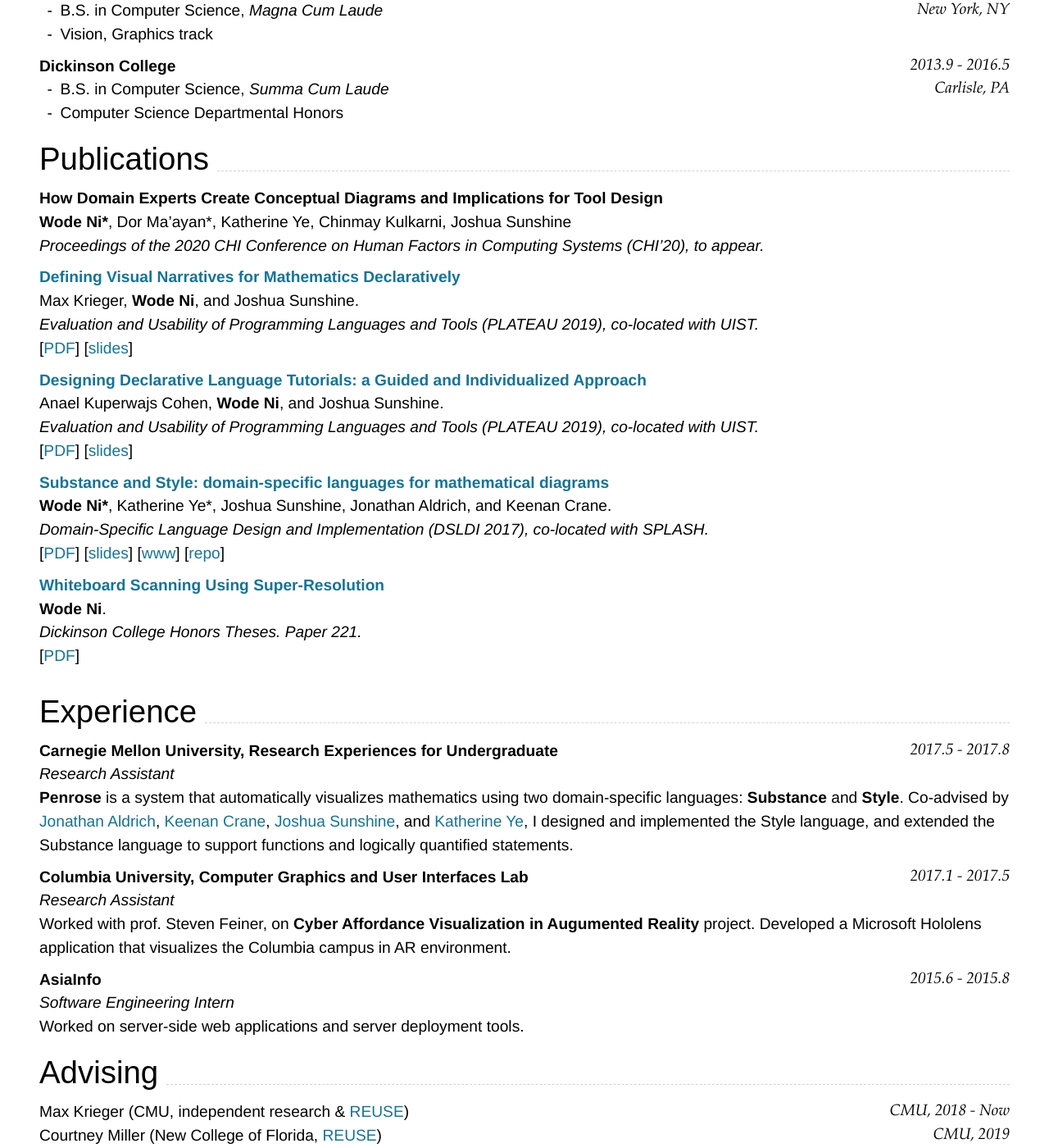
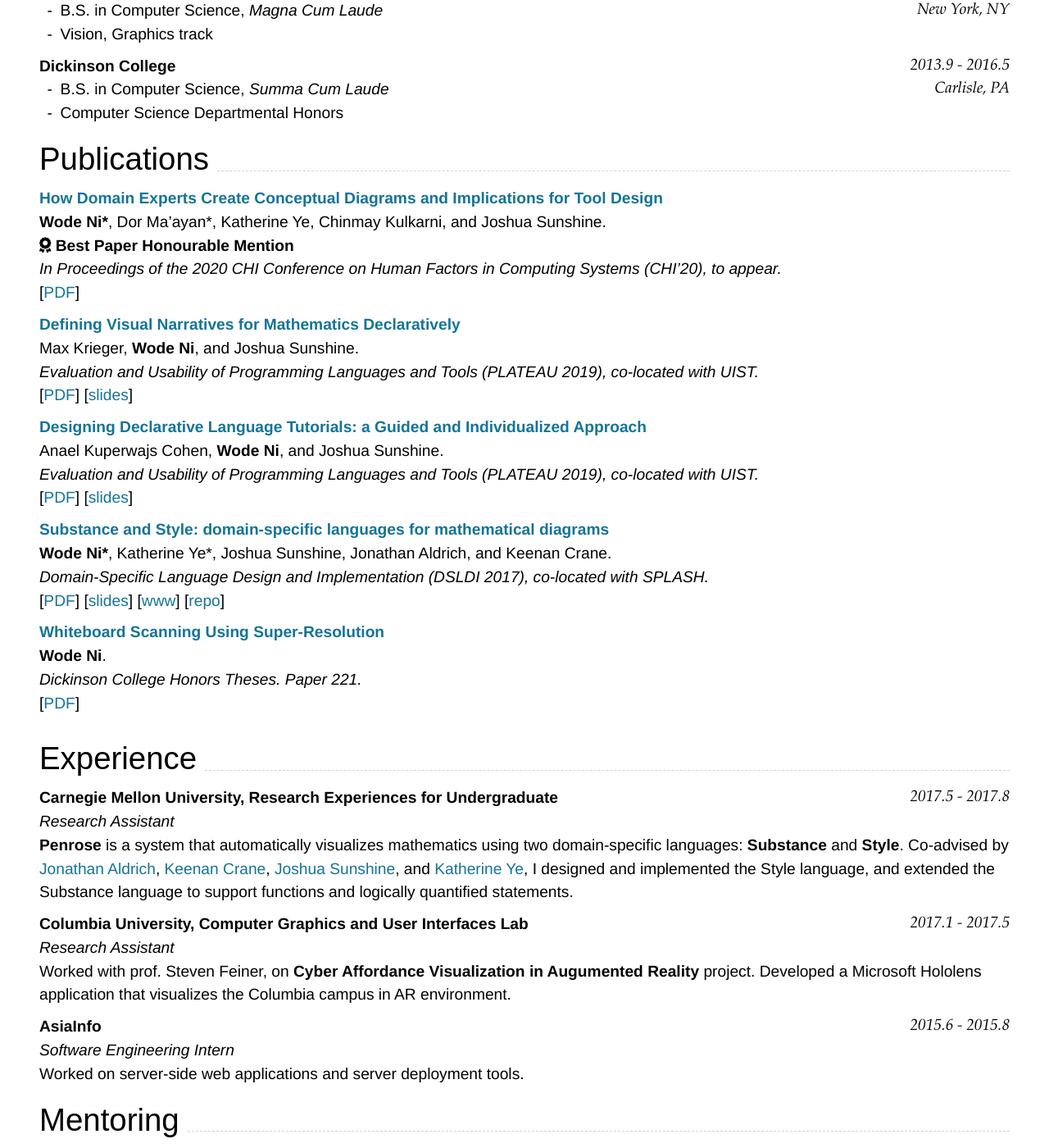
Before and after one commit to wodeni/nimo-markdown-cv, a Jekyll site: the page built from index.md, in a window 1280 px wide and 1400 px high, scrolled down 416 px. Shown: the whole window at 82% size. Built offline with Jekyll 4.4.1, drawn with Linux system fonts in a browser that asks for light colours; nearby versions of some CDN libraries; some of the changed text lies outside the part shown.

Commit message:
add CHI paper link

```diff
--- a/_layouts/cv.html
+++ b/_layouts/cv.html
@@ -1,11 +1,29 @@
-<!doctype html>
+<!DOCTYPE html>
 <html>
   <head>
-  <meta charset=utf-8 />
-  <title> {% if page.title %} {{ page.title }} | {% endif %} CV</title>
-  <link href="media/cv-screen.css" type="text/css" rel="stylesheet" media="screen">
-  <link href="media/cv-print.css" type="text/css" rel="stylesheet" media="print">
-  <link href="media/foundation-icons/foundation-icons.css" type="text/css" rel="stylesheet" >
+    <meta charset="utf-8" />
+    <title>{% if page.title %} {{ page.title }} | {% endif %} CV</title>
+    <link
+      href="media/cv-screen.css"
+      type="text/css"
+      rel="stylesheet"
+      media="screen"
+    />
+    <link
+      href="media/cv-print.css"
+      type="text/css"
+      rel="stylesheet"
+      media="print"
+    />
+    <link
+      href="media/foundation-icons/foundation-icons.css"
+      type="text/css"
+      rel="stylesheet"
+    />
+    <script
+      src="https://kit.fontawesome.com/774d5c5f58.js"
+      crossorigin="anonymous"
+    ></script>
   </head>
   <body>
     <div id="main">
--- a/index.md
+++ b/index.md
@@ -52,10 +52,12 @@
 
 ## Publications
 
-### **How Domain Experts Create Conceptual Diagrams and Implications for Tool Design**
+### [**How Domain Experts Create Conceptual Diagrams and Implications for Tool Design**](assets/chi-20-natural-diagramming.pdf)
 
-**Wode Ni\***, Dor Ma'ayan\*, Katherine Ye, Chinmay Kulkarni, Joshua Sunshine<br>
-_Proceedings of the 2020 CHI Conference on Human Factors in Computing Systems (CHI'20), to appear._
+**Wode Ni\***, Dor Ma'ayan\*, Katherine Ye, Chinmay Kulkarni, and Joshua Sunshine.<br>
+<i class="fas fa-award"></i> <strong>Best Paper Honourable Mention</strong><br>
+_In Proceedings of the 2020 CHI Conference on Human Factors in Computing Systems (CHI'20), to appear._<br>
+[[PDF](assets/chi-20-natural-diagramming.pdf)]
 
 ### [**Defining Visual Narratives for Mathematics Declaratively**](http://plateau-workshop.org/assets/papers-2019/9.pdf)
 
@@ -103,7 +105,7 @@
 _Software Engineering Intern_<br>
 Worked on server-side web applications and server deployment tools.
 
-## Advising
+## Mentoring
 
 Max Krieger (CMU, independent research & [REUSE](https://www.cmu.edu/scs/isr/reuse/)) `CMU, 2018 - Now` <br>
 Courtney Miller (New College of Florida, [REUSE](https://www.cmu.edu/scs/isr/reuse/)) `CMU, 2019` <br>
@@ -118,6 +120,7 @@
 
 ## Honors & Awards
 
+CHI'20 Best Paper Honourable Mention Award `CMU, 2020` <br>
 Phi Beta Kappa `Dickinson, 2018` <br>
 Excellence in Computer Science Award `Columbia, 2018` <br>
 Travel Award PL Mentoring Workshop (PLMW) `SPLASH, 2018` <br>
```
Also changed, not shown: other parts of index.md (+1 -1 lines). Lines whose indentation alone changed are shown as unchanged.
